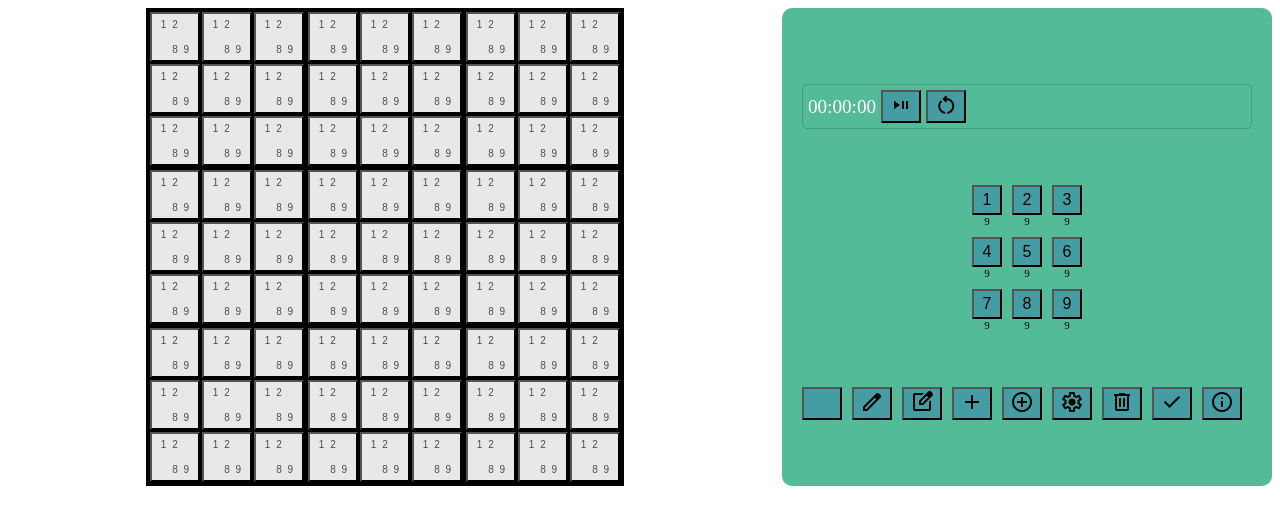
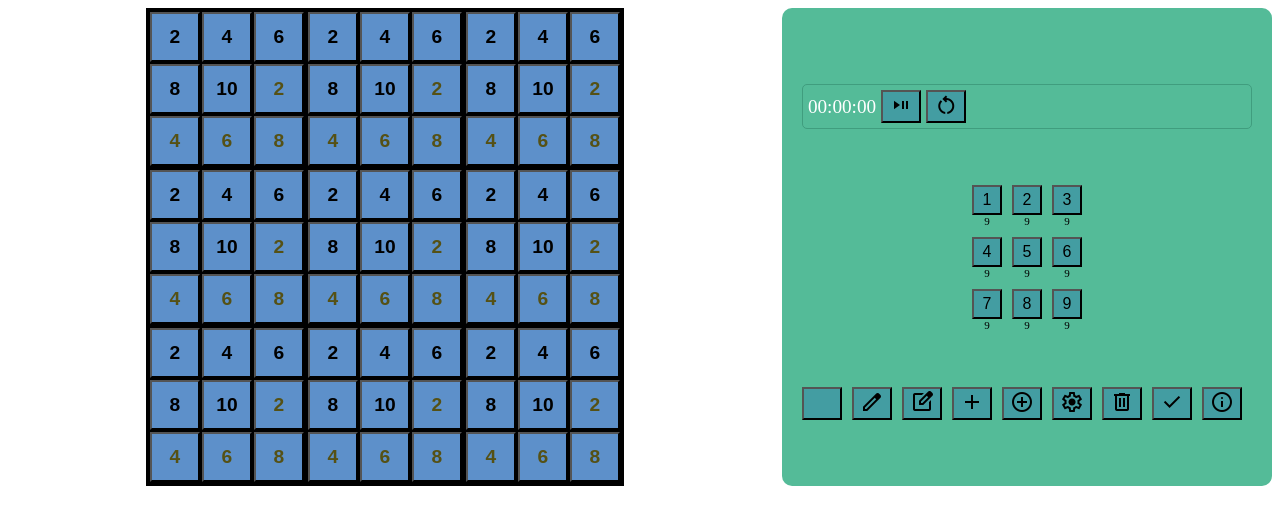
Before and after one commit to andrew-wilkes/vuejs-sudoku-assistant, a Vue app: page / in a window 1280 px wide. Shown: the top 524 px of the page. Built offline with nearby package versions, Linux system fonts and the light colour scheme.

Commit message:
Add props to cell

```diff
--- a/src/assets/sudoku.css
+++ b/src/assets/sudoku.css
@@ -79,8 +79,8 @@
     height: 50px;
 }
 
-.highlighted {
-    background-color: rgb(186, 193, 201);
+.highlighted button {
+    background-color: rgb(93, 144, 202);
 }
 
 .selected {
--- a/src/components/Cell.vue
+++ b/src/components/Cell.vue
@@ -1,5 +1,5 @@
 <template>
-    <div class="cell">
+    <div class="cell" :class="{ highlighted: highlighted }">
         <button v-if="candidates.length < 2" type="button" class="cell cell-top" :class="{ given: isGiven }">{{ topValue }}</button>
         <button v-else-if="candidates.length < 3" type="button" class="cell cell-str">
             <span v-for="n in candidates" :class="'n' + n">{{ n }}</span>
@@ -14,9 +14,12 @@
 export default {
   data() {
     return {
-        number: 8,
-        candidates: "1289"
     }
+  },
+  props: {
+    highlighted: Boolean,
+    number: Number,
+    candidates: String
   },
   computed: {
     topValue() {
--- a/src/components/Grid.vue
+++ b/src/components/Grid.vue
@@ -1,7 +1,7 @@
 <template>
   <div class="sudoku-grid">
     <div class="box" v-for="n in 9">
-      <Cell v-for="m in 9" :id="`${n}-${m}`" @click="cellClicked(n, m)"></Cell>
+      <Cell v-for="m in 9" :id="`${n}-${m}`" @click="cellClicked(n, m)" highlighted="true" :number="getNum(m)" candidates="2"></Cell>
     </div>
   </div>
 </template>
@@ -17,6 +17,9 @@ export default {
   methods: {
     cellClicked(x, y) {
       console.log(x, y);
+    },
+    getNum(n) {
+      return n * 2;
     }
   },
   mounted() {
```
